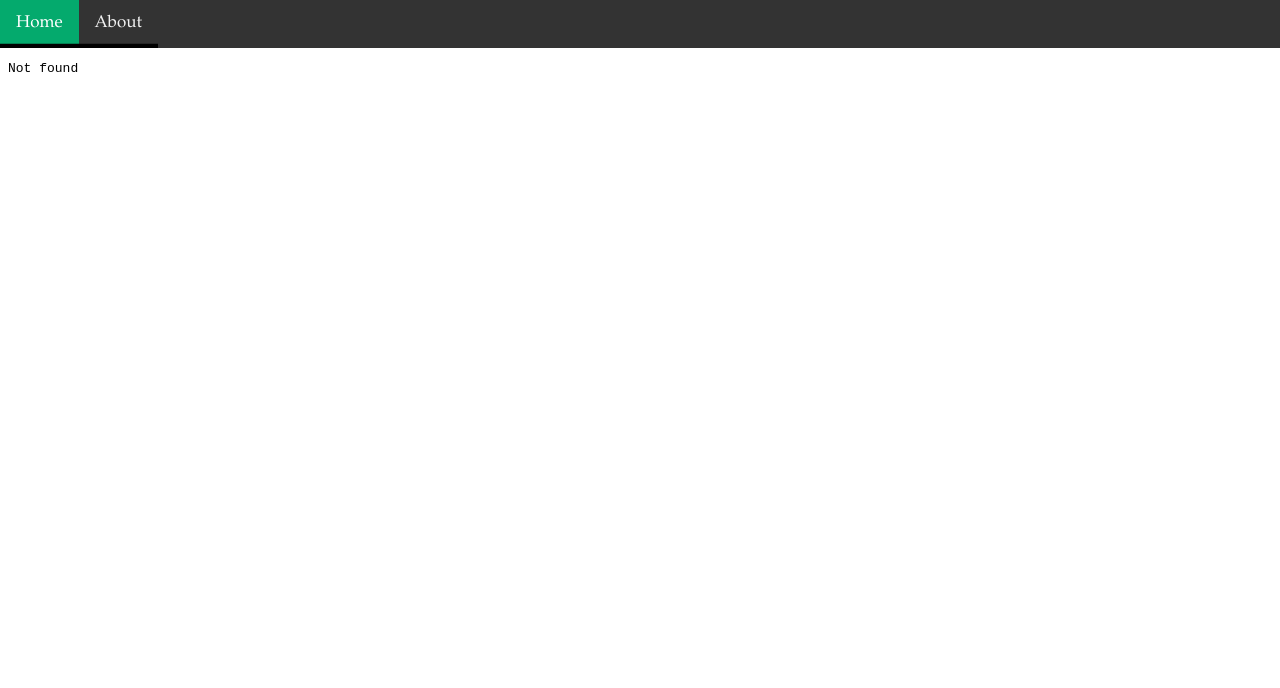
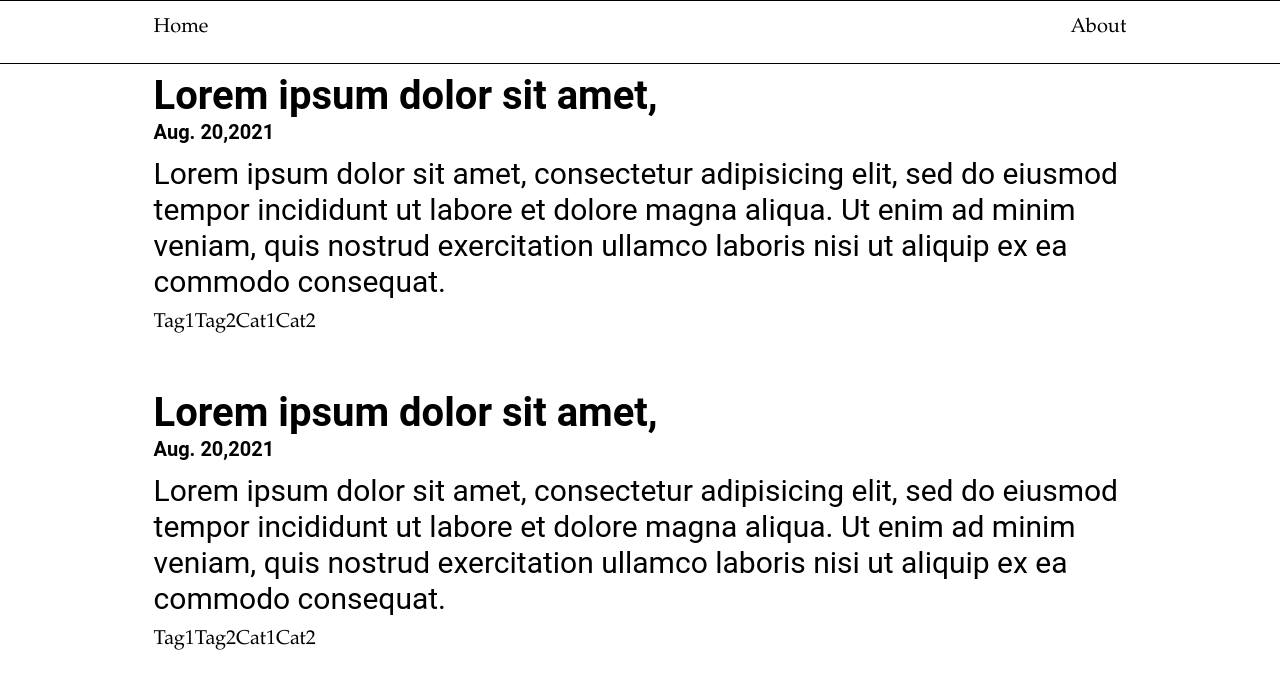
Before and after one commit to melisdem/blog, a plain HTML site: page index.html in a window 1280 px wide. Drawn offline with Linux system fonts and the light colour scheme.

Commit message:
align elements

```diff
--- /dev/null
+++ b/article.css
@@ -0,0 +1,65 @@
+/*Article*/
+article {
+  display: grid;
+  grid-template-columns: 1fr 0.5in [start] 7.5in [end] 0.5in 1fr;
+
+  height: 100vh; /*rearrange*/
+
+  padding: 0.5in 0;
+}
+article * {
+  grid-column: start/end;
+}
+@media (max-width:  8.5in) {
+  article {
+    grid-template-columns: 1fr 5% [start] 90% [end] 5% 1fr;
+  }
+}
+
+/*Article images*/
+.size-1 { grid-column: 4/5; }
+.size-2 { grid-column: 3/6; }
+.size-3 { grid-column: 2/7; }
+.size-4 { grid-column: 1/8; }
+
+.size-1, .size-3, .size-2 .size-4{
+  width: 100%; }
+
+figcaption {
+  margin-top: 0.5rem;
+  display: flex;
+  justify-content: center;
+}
+
+size-default
+size-align
+
+
+
+.container {
+  display: flex;
+  flex-flow: row wrap;
+  text-align: center;
+}
+
+.container > * {
+  padding: 10px;
+  flex: 1 100%;
+}
+
+.post {
+  text-align: left;
+}
+
+@media all and(min-width: 750px) {
+  .tags>#tag { flex: 1 0 0; }
+  .tags>#cat { flex: 1 0 0; }
+}
+
+@media all and (min-width: 800px) {
+  .post    { flex: 3 0px; }
+  #tag #cat { order: 1; }
+  .post    { order: 2; }
+  .aside-2 { order: 3; }
+  .#cat #tag  { order: 4; }
+}
--- a/index.html
+++ b/index.html
@@ -4,38 +4,63 @@
   <meta charset="utf-8">
   <meta name="viewport" content="width=device-width, initial-scale=1.0">
   <title>Blog</title>
-  <link rel="stylesheet" type="text/css" href="reset.css">
-  <link rel="stylesheet" type="text/css" href="-debug.css">
+  <link rel="stylesheet" type="text/css" href="style.css">
+  <link rel="stylesheet" type="text/css" href="dfebug.css">
 </head>
 <body>
   <!-- Navbar -->
+  <header>
+    <div class="wrapper">
       <div class="topnav">
         <a class="active" href="index.html">Home</a>
         <a href="about.html">About</a>
       </div>
-
+    </div>
+  </header>
   <!-- Posts' List -->
+  <div class="wrapper">
+    <article class="main">
       <ul id="post">
-    <embed src="test.txt"></embed>
-  </ul>
-
-  <!-- Footer -->
-  <div></div>
-
-</body>
-</html>
-<!--
-<h1><a href="posts/show.html">The Cosmos</a></h1>
-    <h2>Or to be or not to be</h2>
+        <li class="post">
+          <h1><a href="posts/show.html">Lorem ipsum dolor sit amet, </a></h1>
           <time datetime="09-20-2021">Aug. 20,2021</time>
-
+          <h2 class="definition">Lorem ipsum dolor sit amet, consectetur adipisicing elit, sed do eiusmod
+          tempor incididunt ut labore et dolore magna aliqua. Ut enim ad minim veniam,
+          quis nostrud exercitation ullamco laboris nisi ut aliquip ex ea commodo
+          consequat.</h2>
           <div class="tags categories">
-      <ul>
+            <ul id="tag">
               <li><a href="">Tag1</a></li>
               <li><a href="">Tag2</a></li>
             </ul>
-      <ul>
+            <br>
+            <ul id="cat">
               <li><a href="">Cat1</a></li>
               <li><a href="">Cat2</a></li>
             </ul>
-    </div> -->
+          </div>
+        </li>
+        <li class="post">
+          <h1><a href="posts/show.html">Lorem ipsum dolor sit amet, </a></h1>
+          <time datetime="09-20-2021">Aug. 20,2021</time>
+          <h2 class="definition">Lorem ipsum dolor sit amet, consectetur adipisicing elit, sed do eiusmod
+          tempor incididunt ut labore et dolore magna aliqua. Ut enim ad minim veniam,
+          quis nostrud exercitation ullamco laboris nisi ut aliquip ex ea commodo
+          consequat.</h2>
+          <div class="tags categories">
+            <ul id="tag">
+              <li><a href="">Tag1</a></li>
+              <li><a href="">Tag2</a></li>
+            </ul>
+            <br>
+            <ul id="cat">
+              <li><a href="">Cat1</a></li>
+              <li><a href="">Cat2</a></li>
+            </ul>
+          </div>
+        </li>
+      </ul>
+    </article>
+  </div>
+</body>
+</html>
--- a/reset.css
+++ /dev/null
@@ -1,115 +0,0 @@
-/*Reseting */
-:root {font: 20px/1.2 "Garamond", sans-serif;}
-
-body,
-body * {
-  margin: unset;
-  box-sizing: unset;
-  padding: unset;
-  font-size: unset;
-  color: unset;
-  text-decoration: unset;
-}
-
-figure * { display: block; }
-
-ul
-{
-list-style: none;
-padding: 0;
-margin: 0;
-}
-
-/*Text*/
-h2,p {
-  margin-bottom: 2.4rem;
-}
-
-h1            {font: 700 2.0rem/1.2 "Roboto";}
-h2            {font: 400 1.5rem/1.2 "Roboto";}
-time          {font: 700 1.0rem/1.2 "Roboto";}
-h3            {font: 700 1.0rem/1.2 "Roboto";}
-p             {font: 400 1.0rem/1.5 "Roboto";}
-figcaption p  {font: 400 1.0rem/1.5 "Roboto";}
-
-a { box-shadow: inset 0 -0.25em black; }
-
-@media (max-width:  8.5in) { :root { font-size: 18px; } }
-@media (max-width:  5.0in) { :root { font-size: 16px; } }
-
-/*Navbar*/
-/* Add a black background color to the top navigation */
-.topnav {
-  background-color: #333;
-  overflow: hidden;
-}
-
-/* Style the links inside the navigation bar */
-.topnav a {
-  float: left;
-  color: #f2f2f2;
-  text-align: center;
-  padding: 14px 16px;
-  text-decoration: none;
-  font-size: 17px;
-}
-
-/* Change the color of links on hover */
-.topnav a:hover {
-  background-color: #ddd;
-  color: black;
-}
-
-/* Add a color to the active/current link */
-.topnav a.active {
-  background-color: #04AA6D;
-  color: white;
-}
-
-/*Article*/
-article {
-  display: grid;
-  grid-template-columns: 1fr 0.5in [start] 7.5in [end] 0.5in 1fr;
-
-  height: 100vh; /*rearrange*/
-
-  padding: 0.5in 0;
-}
-article * {
-  grid-column: start/end;
-}
-@media (max-width:  8.5in) {
-  article {
-    grid-template-columns: 1fr 5% [start] 90% [end] 5% 1fr;
-  }
-}
-
-/*Article images*/
-.size-1 { grid-column: 4/5; }
-.size-2 { grid-column: 3/6; }
-.size-3 { grid-column: 2/7; }
-.size-4 { grid-column: 1/8; }
-
-.size-1, .size-3, .size-2 .size-4{
-  width: 100%; }
-
-figcaption {
-  margin-top: 0.5rem;
-  display: flex;
-  justify-content: center;
-}
-
-size-default
-size-align
-
-
-/*Tags and Categories*/
-.tags {
-  display: flex;
-  justify-content: center;
-}
-.tags img {
-  padding: 0.75rem;
-  width: 1.50rem;
-  height: 1.50rem;
-}
--- /dev/null
+++ b/style.css
@@ -0,0 +1,94 @@
+/*Reseting */
+:root {font: 20px/1.2 "Garamond", sans-serif;}
+
+body,
+body * {
+  margin: unset;
+  box-sizing: unset;
+  padding: unset;
+  font-size: unset;
+  color: unset;
+  text-decoration: unset;
+}
+
+figure * { display: block; }
+
+ul {
+list-style: none;
+padding: 0px;
+margin: 0px;
+}
+
+/*Navbar*/
+.topnav {
+  display: flex;
+  justify-content: space-between;
+  overflow: hidden;
+  margin-bottom: 10px;
+}
+.topnav a {
+  float: left;
+  text-align: center;
+  padding: 14px 0px 14px 0px;
+  text-decoration: none;
+}
+header {
+  border-top: 1px solid;
+  border-bottom: 1px solid;
+  margin-bottom: 8px;
+}
+
+/********************************************/
+/*Posts*/
+#post>.post {
+  margin-bottom: 50px;
+}
+
+.wrapper {
+  margin: 0px 10%;
+  padding: 0px 2%;
+}
+
+@media only screen and (max-width: 600px) {
+  .wrapper {
+    margin: 0px;
+    padding: 0px 2%;
+  }
+}
+
+.definition {
+  margin-top: 10px;
+  margin-bottom: 10px;
+}
+
+
+/*Text font*/
+h1            {font: 700 2.0rem/1.2 "Roboto";}
+h2            {font: 400 1.5rem/1.2 "Roboto";}
+time          {font: 700 1.0rem/1.2 "Roboto";}
+h3            {font: 700 1.0rem/1.2 "Roboto";}
+p             {font: 400 1.0rem/1.5 "Roboto";}
+figcaption p  {font: 400 1.0rem/1.5 "Roboto";}
+
+
+@media (max-width:  8.5in) { :root { font-size: 18px; } }
+@media (max-width:  5.0in) { :root { font-size: 16px; } }
+
+
+/*Tags and Categories*/
+.tags {
+  display: flex;
+}
+.tags img {
+  padding: 0.75rem;
+  width: 1.50rem;
+  height: 1.50rem;
+}
+#tag>li {
+  float: left;
+  margin-bottom: 5px;
+}
+#cat>li {
+  float: left;
+  margin-bottom: 5px;
+}
```
Also changed, not shown: about.html (+7 -2 lines), posts/show.html (+12 -5 lines). Lines whose indentation alone changed are shown as unchanged.
